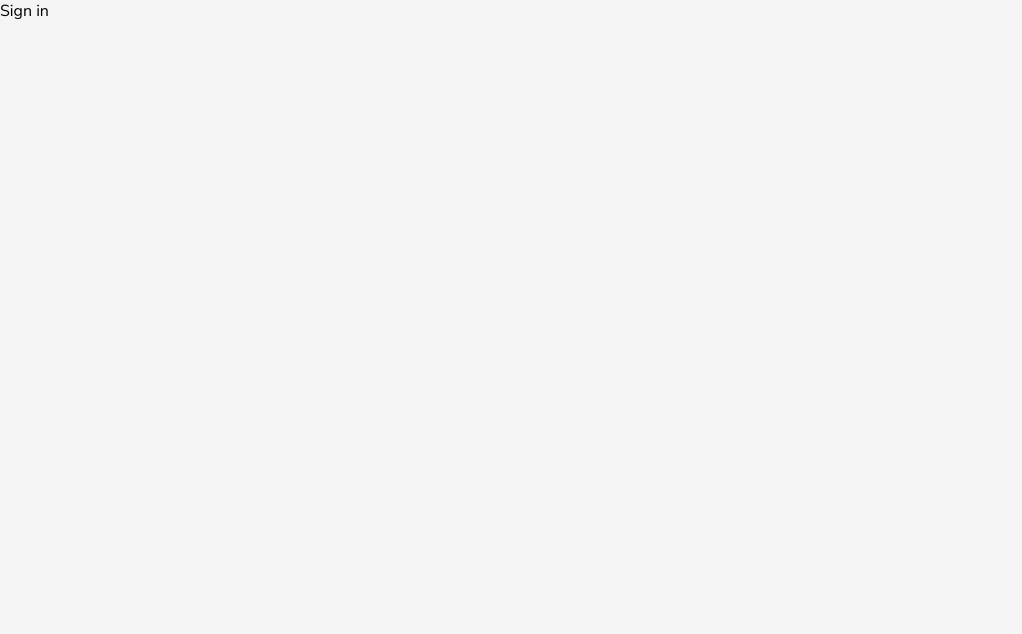
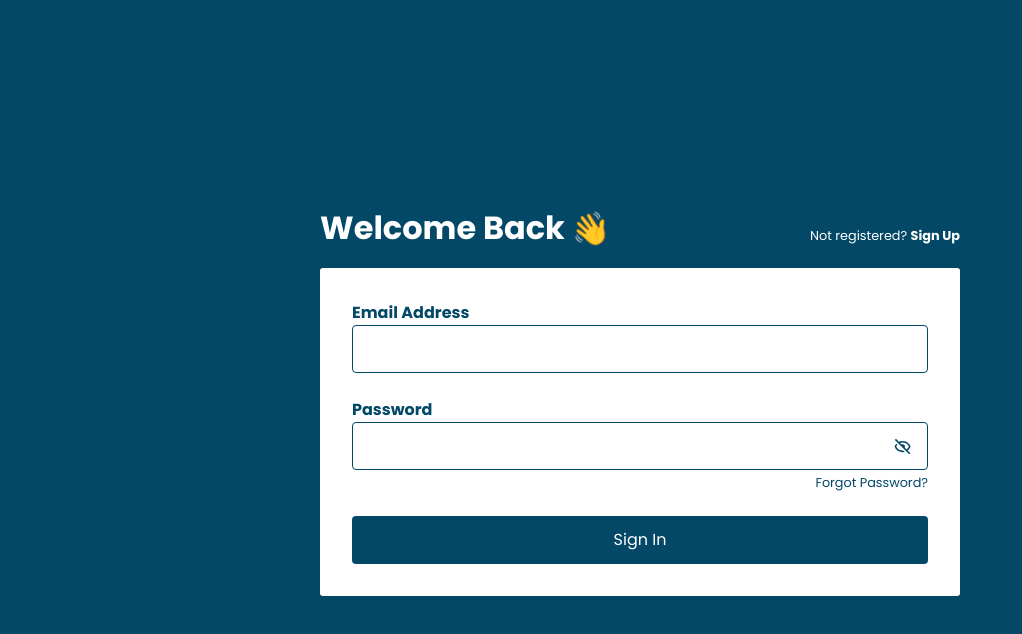
Before and after one commit to Iretoms/chat-me, a React (Create React App) app: page /sign-in in a window 1280 px wide. Shown: the top 634 px of the page, without its empty margins (0-1022 px from the left). Built offline with nearby package versions, Linux system fonts and the light colour scheme.

Commit message:
sign in page

```diff
--- a/package.json
+++ b/package.json
@@ -8,6 +8,7 @@
     "@testing-library/user-event": "^13.5.0",
     "react": "^18.2.0",
     "react-dom": "^18.2.0",
+    "react-icons": "^4.4.0",
     "react-router-dom": "^6.4.0",
     "react-scripts": "5.0.1",
     "sass": "^1.54.9",
--- a/src/index.scss
+++ b/src/index.scss
@@ -1,4 +1,4 @@
-@import url('https://fonts.googleapis.com/css2?family=Nunito+Sans:wght@400;600&display=swap');
+@import url('https://fonts.googleapis.com/css2?family=Poppins:wght@400;500;700&display=swap');
 
 $pri-color: #034867;
 $sec-color: #FFAD01;
@@ -11,6 +11,5 @@ $bg-color: #f5f5f5;
 }
 
 body {
-    background-color: $bg-color;
-    font-family: 'Nunito Sans', sans-serif;
+    font-family: 'Poppins', sans-serif;
 }
--- a/src/pages/sign-in/SignIn.jsx
+++ b/src/pages/sign-in/SignIn.jsx
@@ -1,9 +1,75 @@
+import { useState } from "react";
+import { Link, useNavigate } from "react-router-dom";
+import { BiShowAlt, BiHide } from "react-icons/bi";
+import "./SignIn.scss";
+
 const SignIn = () => {
-    return (
-        <div>
-            Sign in
-        </div>
-    );
+  const navigate = useNavigate();
+  const [formData, SetFormData] = useState({ email: "", password: "" });
+  const [show, setShow] = useState(false);
+
+  const { email, password } = formData;
+
+  const eyeIcon = show ? (
+    <BiShowAlt fill="#034867" size="1.2rem" />
+  ) : (
+    <BiHide fill="#034867" size="1.2rem" />
+  );
+
+  const onChange = (e) => {
+    SetFormData((prevState) => ({
+      ...prevState,
+      [e.target.id]: e.target.value,
+    }));
+  };
+
+  const onSubmit = (e) => {
+    e.preventDefault();
+  };
+
+  return (
+    <div className="main-container">
+      <header className="signIn-heading">
+        <h1 className="page-heading">
+          Welcome Back <span className="wave">👋</span>
+        </h1>
+        <p className="page-link">
+            Not registered? <Link to="/sign-up">Sign Up</Link>
+        </p>
+      </header>
+      <main className="form-container">
+        <form onSubmit={onSubmit}>
+          <div className="form-control email">
+            <label htmlFor="email">Email Address</label>
+            <input type="email" id="email" value={email} onChange={onChange} />
+          </div>
+          <div className="form-control">
+            <label htmlFor="password">Password</label>
+            <div className="password-field">
+              <input
+                type={show ? "text" : "password"}
+                id="password"
+                value={password}
+                onChange={onChange}
+              />
+              <button onClick={() => setShow(!show)} className="eyeBtn">
+                {eyeIcon}
+              </button>
+            </div>
+          </div>
+          <div className="forgot-password">
+            <p> </p>
+            <Link to="/forgot-password" className="forgot">
+              Forgot Password?
+            </Link>
+          </div>
+          <button type="submit" className="submit-btn">
+            Sign In
+          </button>
+        </form>
+      </main>
+    </div>
+  );
 };
 
 export default SignIn;
--- a/src/pages/sign-in/SignIn.scss
+++ b/src/pages/sign-in/SignIn.scss
@@ -0,0 +1,127 @@
+$bg-color: #f5f5f5;
+$pri-color: #034867;
+
+.main-container {
+    background-color: $pri-color;
+    width: 100%;
+    height: 100vh;
+    display: flex;
+    flex-direction: column;
+    align-items: center;
+    justify-content: center;
+}
+
+.signIn-heading {
+    display: flex;
+    align-items: center;
+    justify-content: space-between;
+    width: 50%;
+    .page-heading {
+            color: #fff;
+            font-weight: 700;
+            margin-bottom: 1rem;
+
+            .wave {
+                animation: wave-animation 2.5s infinite;
+                transform-origin: 70% 70%;
+                display: inline-block;
+            }
+        }
+    .page-link {
+        color: #fff;
+        font-size: 0.8rem;
+        a {
+            color: #fff;
+            text-decoration: none;
+            font-size: 0.8rem;
+            font-weight: 700;
+            &:hover {
+                text-decoration: underline;
+            }
+        }
+    }
+}
+
+.form-container {
+    width: 50%;
+    padding: 2rem;
+    border-radius: 3px;
+    background-color: #fff;
+}
+
+.form-control {
+    display: flex;
+    flex-direction: column;
+    &.email {
+        margin-bottom: 1.5rem;
+    }
+    label {
+        color: $pri-color;
+        font-size: 1rem;
+        font-weight: bold;
+    }
+    input {
+        width: 100%;
+        border: 1px solid $pri-color;
+        border-radius: 4px;
+        min-height: 3rem;
+        padding: 0.5rem;
+        font-size: 1rem;
+        font-family: inherit;
+        &:focus {
+            outline: none;
+        }
+    }
+}
+
+.password-field {
+    position: relative;
+    .eyeBtn {
+        border: none;
+        background-color: transparent;
+        position: absolute;
+        right: 1rem;
+        top: 0.9rem;
+        cursor: pointer;
+    }
+}
+
+.forgot-password {
+    margin: 0.2rem 0 1.5rem;
+    display: flex;
+    justify-content: space-between;
+    .forgot {
+        color: $pri-color;
+        text-decoration: none;
+        font-size: 0.8rem;
+        &:hover {
+            text-decoration: underline;
+        }
+    }
+}
+
+.submit-btn {
+    width: 100%;
+    height: 3rem;
+    background-color: $pri-color;
+    font-size: 1rem;
+    font-family: inherit;
+    border: none;
+    border-radius: 4px;
+    color: #fff;
+    cursor: pointer;
+    &:active {
+        transform: scale(0.98);
+    }
+}
+
+@keyframes wave-animation {
+    0% {transform: rotate(0deg)}
+    10% {transform: rotate(14deg)}
+    20% {transform: rotate(-8deg)}
+    30% {transform: rotate(14deg)}
+    40% {transform: rotate(-4deg)}
+    50% {transform: rotate(10deg)}
+    60% {transform: rotate(0deg)}
+    100% {transform: rotate(0deg)}
+}
```
Also changed, not shown: 1 other file (tests, documents, lock files or other folders).
